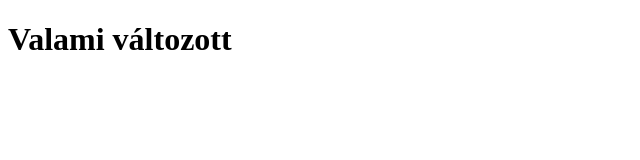
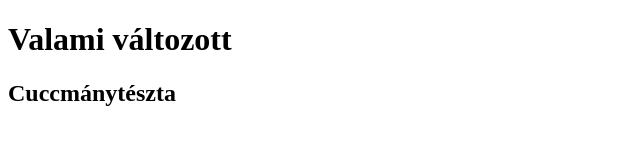
Before and after one commit to KristonDavid/MyFirstRepo, a plain HTML site: page index.html in a window 1280 px wide. Shown: the whole page, without its empty margins (0-640 px from the left). Drawn offline with Linux system fonts and the light colour scheme.

Commit message:
Add subheading 'Cuccmánytészta' to index.html

```diff
--- a/index.html
+++ b/index.html
@@ -7,5 +7,6 @@
 </head>
 <body>
     <h1>Valami változott</h1>
+    <h2>Cuccmánytészta</h2>
 </body>
 </html>
```
